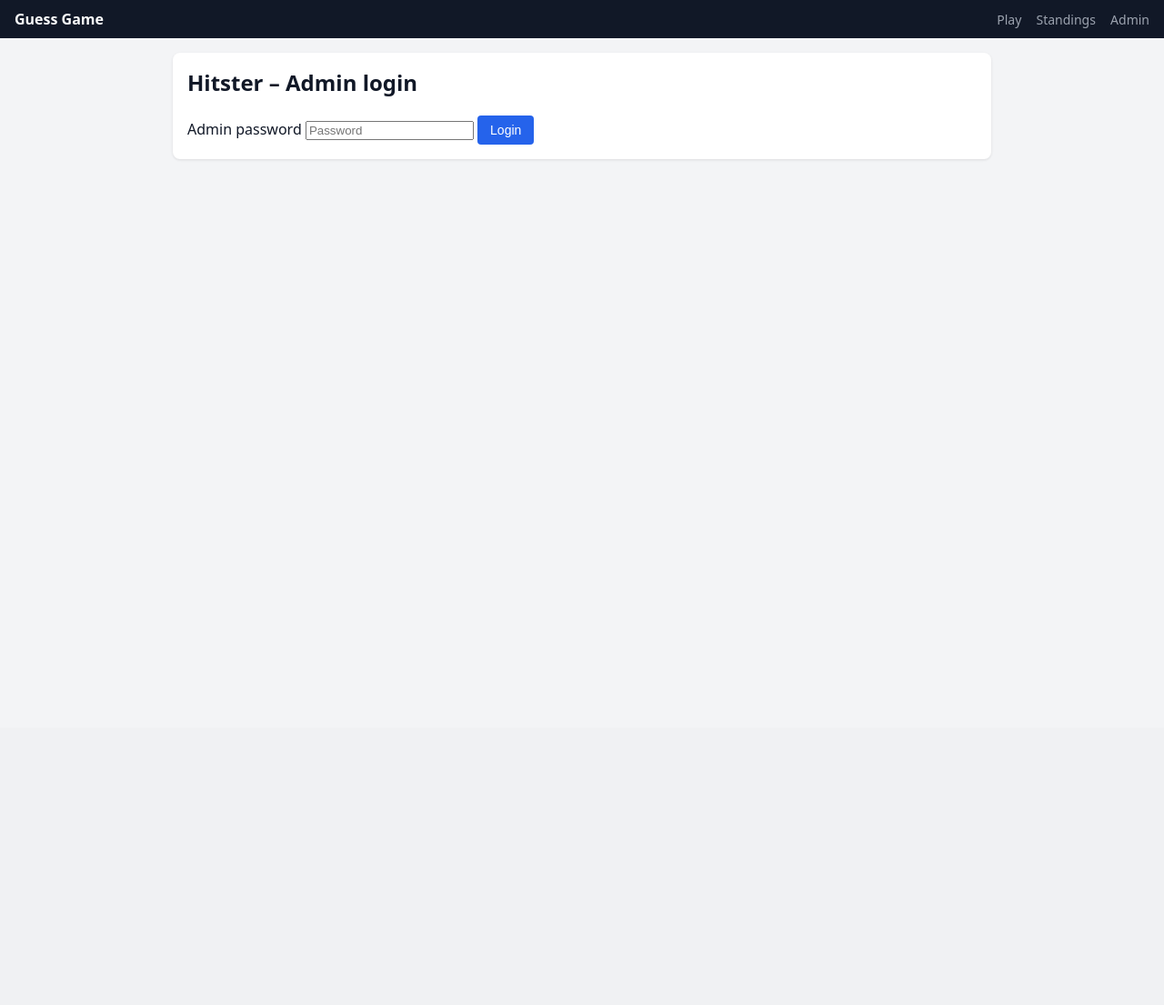
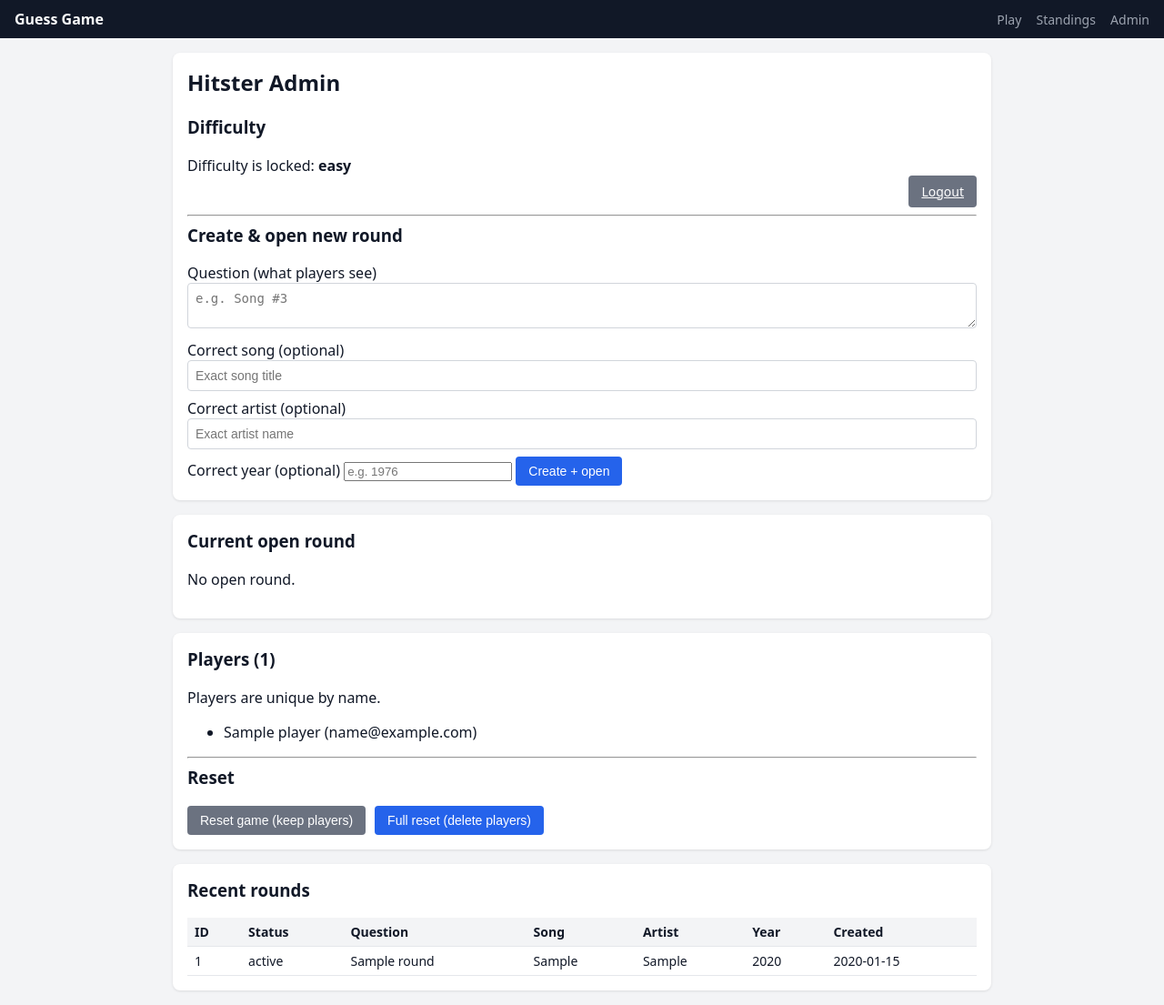
Before and after one commit to atiklc/HitsterWebApp, a Flask app: page /admin in a window 1280 px wide. Shown: the whole page at 91% size. Before the commit the page ends 176 px from the top, so only its background shows below. Run offline with Flask 3, Linux system fonts and the light colour scheme; the visitor is signed in with stand-in values (Sample User, id 1); data comes from the database, SQL or seed files in the repository; tables that the repository leaves empty hold one stand-in row (values such as "Sample post").

Commit message:
Refactor admin panel layout and functionality

```diff
--- a/templates/admin.html
+++ b/templates/admin.html
@@ -1,101 +1,58 @@
 {% extends "base.html" %}
+{% block content %}
+<div class="card">
+  <h2>Hitster Admin</h2>
 
-{% block content %}
+  <div class="row">
+    <div>
+      <h3>Difficulty</h3>
+      {% if difficulty_locked %}
+        <div class="alert">Difficulty is locked: <strong>{{ difficulty }}</strong></div>
+      {% else %}
+        <form method="post">
+          <input type="hidden" name="action" value="set_difficulty">
+          <select name="difficulty">
+            <option value="easy" {% if difficulty=='easy' %}selected{% endif %}>Easy</option>
+            <option value="hard" {% if difficulty=='hard' %}selected{% endif %}>Hard</option>
+            <option value="extreme" {% if difficulty=='extreme' %}selected{% endif %}>Extreme</option>
+          </select>
+          <button class="btn" type="submit">Save</button>
+        </form>
+      {% endif %}
+    </div>
 
-{% if not is_admin %}
-  <div class="card">
-    <h2>Hitster – Admin login</h2>
-    {% if error %}
-      <p style="color:#ff5252;">{{ error }}</p>
-    {% endif %}
+    <div style="text-align:right;">
+      <a class="btn secondary" href="{{ url_for('admin_logout') }}">Logout</a>
+    </div>
+  </div>
+
+  <hr />
+
+  <h3>Create & open new round</h3>
   <form method="post">
-      <input type="hidden" name="action" value="login">
-      <label>Admin password</label>
-      <input type="password" name="password" placeholder="Password">
-      <button type="submit" class="btn">Login</button>
-    </form>
-  </div>
-{% else %}
+    <input type="hidden" name="action" value="create_round">
 
-  <div class="card">
-    <div style="display:flex; justify-content:space-between; align-items:center;">
-      <h2>Hitster – Admin panel</h2>
-      <form method="post" style="margin:0;">
-        <input type="hidden" name="action" value="logout_admin">
-        <button type="submit" class="btn secondary">Logout</button>
+    <label>Question (what players see)</label>
+    <textarea name="question" rows="2" placeholder="e.g. Song #3"></textarea>
+
+    <label>Correct song (optional)</label>
+    <input type="text" name="correct_song" placeholder="Exact song title">
+
+    <label>Correct artist (optional)</label>
+    <input type="text" name="correct_artist" placeholder="Exact artist name">
+
+    <label>Correct year (optional)</label>
+    <input type="number" name="correct_year" placeholder="e.g. 1976">
+
+    <button type="submit" class="btn">Create + open</button>
   </form>
 </div>
 
-    {% if error %}
-      <p style="color:#ff5252;">{{ error }}</p>
-    {% endif %}
-  </div>
-
-  <!-- Scoring mode selection -->
-  <div class="card">
-  <h3>Scoring mode</h3>
-  <p>Current mode: <strong>{{ difficulty|capitalize }}</strong></p>
-
-  {% if not difficulty_locked %}
-    <form method="post">
-      <input type="hidden" name="action" value="set_difficulty">
-
-      <label>
-        <input type="radio" name="difficulty" value="easy"
-               {% if difficulty == 'easy' %}checked{% endif %}>
-        Easy – 5/4/3, closest=1, no negatives
-      </label><br>
-
-      <label>
-        <input type="radio" name="difficulty" value="hard"
-               {% if difficulty == 'hard' %}checked{% endif %}>
-        Hard – 10/8/6/4/2, big miss = -4
-      </label><br>
-
-      <label>
-        <input type="radio" name="difficulty" value="extreme"
-               {% if difficulty == 'extreme' %}checked{% endif %}>
-        Extreme – only exact year = 10, diff&gt;10 = -5
-      </label><br><br>
-
-      <button type="submit" class="btn">Save scoring mode</button>
-    </form>
-  {% else %}
-    <p>
-      Difficulty is <strong>locked</strong> for this game.<br>
-      To change it, reset the game and set difficulty again before creating the first round.
-    </p>
-  {% endif %}
-</div>
-
-  <!-- Create/open round -->
-  <div class="card">
-    <h3>Create &amp; open a new round</h3>
-    <form method="post">
-      <input type="hidden" name="action" value="create_round">
-
-      <label>Question (e.g. "Song #3")</label>
-      <textarea name="question" rows="2" placeholder="Text players see"></textarea>
-
-      <label>Correct song (optional now)</label>
-      <input type="text" name="correct_song" placeholder="Exact song title">
-
-      <label>Correct artist (optional now)</label>
-      <input type="text" name="correct_artist" placeholder="Exact artist name">
-
-      <label>Correct year (optional now)</label>
-      <input type="text" name="correct_year" placeholder="e.g. 1976">
-
-      <button type="submit" class="btn">Create + open round</button>
-    </form>
-  </div>
-
-  <!-- Current round -->
 <div class="card">
   <h3>Current open round</h3>
   {% if current_round %}
-      <p><strong>ID:</strong> {{ current_round['id'] }}</p>
-      <p><strong>Question:</strong> {{ current_round['question'] }}</p>
+    <p><strong>ID:</strong> {{ current_round["id"] }}</p>
+    <p><strong>Question:</strong> {{ current_round["question"] }}</p>
 
     <form method="post" style="margin-top:8px; margin-bottom: 8px;">
       <input type="hidden" name="action" value="set_answers">
@@ -107,52 +64,71 @@
       <input type="text" name="correct_artist" value="{{ current_round['correct_artist'] or '' }}">
 
       <label>Correct year</label>
-        <input type="text" name="correct_year" value="{{ current_round['correct_year'] or '' }}">
+      <input type="number" name="correct_year" value="{{ current_round['correct_year'] or '' }}">
 
       <button type="submit" class="btn">Update correct answers</button>
     </form>
 
-      <form method="post" style="margin-top:8px;">
+    <form method="post">
       <input type="hidden" name="action" value="close_round">
-        <button type="submit" class="btn secondary">Close &amp; score this round</button>
+      <button type="submit" class="btn secondary">Close & score</button>
     </form>
+
+    <hr />
+    <h4>Submissions ({{ submissions|length }})</h4>
+    {% if submissions|length == 0 %}
+      <p class="muted">No one submitted yet.</p>
     {% else %}
-      <p>No open round.</p>
-    {% endif %}
-  </div>
-
-  <!-- Players and their answers in current round -->
-  <div class="card">
-    <h3>Players in current round</h3>
-    {% if current_round and current_round_players %}
       <table>
         <thead>
           <tr>
             <th>Player</th>
+            <th>Time</th>
             <th>Song</th>
             <th>Artist</th>
             <th>Year</th>
           </tr>
         </thead>
         <tbody>
-          {% for p in current_round_players %}
+          {% for s in submissions %}
           <tr>
-              <td>{{ p['name'] }}</td>
-              <td>{{ p['answer_song'] or '' }}</td>
-              <td>{{ p['answer_artist'] or '' }}</td>
-              <td>{{ p['answer_year'] or '' }}</td>
+            <td>{{ s["player"] }}</td>
+            <td class="muted">{{ s["submitted_at"] }}</td>
+            <td>{{ s["guess_song"] or "-" }}</td>
+            <td>{{ s["guess_artist"] or "-" }}</td>
+            <td>{{ s["guess_year"] or "-" }}</td>
           </tr>
           {% endfor %}
         </tbody>
       </table>
-    {% elif current_round %}
-      <p>No answers yet.</p>
+    {% endif %}
+
   {% else %}
     <p>No open round.</p>
   {% endif %}
 </div>
 
-  <!-- Recent rounds -->
+<div class="card">
+  <h3>Players ({{ players|length }})</h3>
+  <div class="muted">Players are unique by name.</div>
+  <ul>
+    {% for p in players %}
+      <li>{{ p["name"] }} <span class="muted">({{ p["email"] or "no email" }})</span></li>
+    {% endfor %}
+  </ul>
+
+  <hr />
+  <h3>Reset</h3>
+  <form method="post" style="display:flex; gap:10px; flex-wrap:wrap;">
+    <button class="btn secondary" type="submit" name="action" value="reset_game_keep_players">
+      Reset game (keep players)
+    </button>
+    <button class="btn danger" type="submit" name="action" value="full_reset">
+      Full reset (delete players)
+    </button>
+  </form>
+</div>
+
 <div class="card">
   <h3>Recent rounds</h3>
   <table>
@@ -170,29 +146,16 @@
     <tbody>
       {% for r in rounds %}
       <tr>
-            <td>{{ r['id'] }}</td>
-            <td>{{ r['status'] }}</td>
-            <td>{{ r['question'] }}</td>
-            <td>{{ r['correct_song'] }}</td>
-            <td>{{ r['correct_artist'] }}</td>
-            <td>{{ r['correct_year'] }}</td>
-            <td>{{ r['created_at'] }}</td>
+        <td>{{ r["id"] }}</td>
+        <td>{{ r["status"] }}</td>
+        <td>{{ r["question"] }}</td>
+        <td>{{ r["correct_song"] or "-" }}</td>
+        <td>{{ r["correct_artist"] or "-" }}</td>
+        <td>{{ r["correct_year"] or "-" }}</td>
+        <td class="muted">{{ r["created_at"] }}</td>
       </tr>
       {% endfor %}
     </tbody>
   </table>
 </div>
-
-  <!-- Reset entire game -->
-  <div class="card">
-    <h3>Reset game</h3>
-    <p>This will delete all rounds, guesses, and standings snapshots, but keep the player list.</p>
-    <form method="post" onsubmit="return confirm('Are you sure you want to reset the game?');">
-      <input type="hidden" name="action" value="reset_game">
-      <button type="submit" class="btn danger">Reset game</button>
-    </form>
-  </div>
-
-{% endif %}
-
 {% endblock %}
```
Lines whose indentation alone changed are shown as unchanged.
